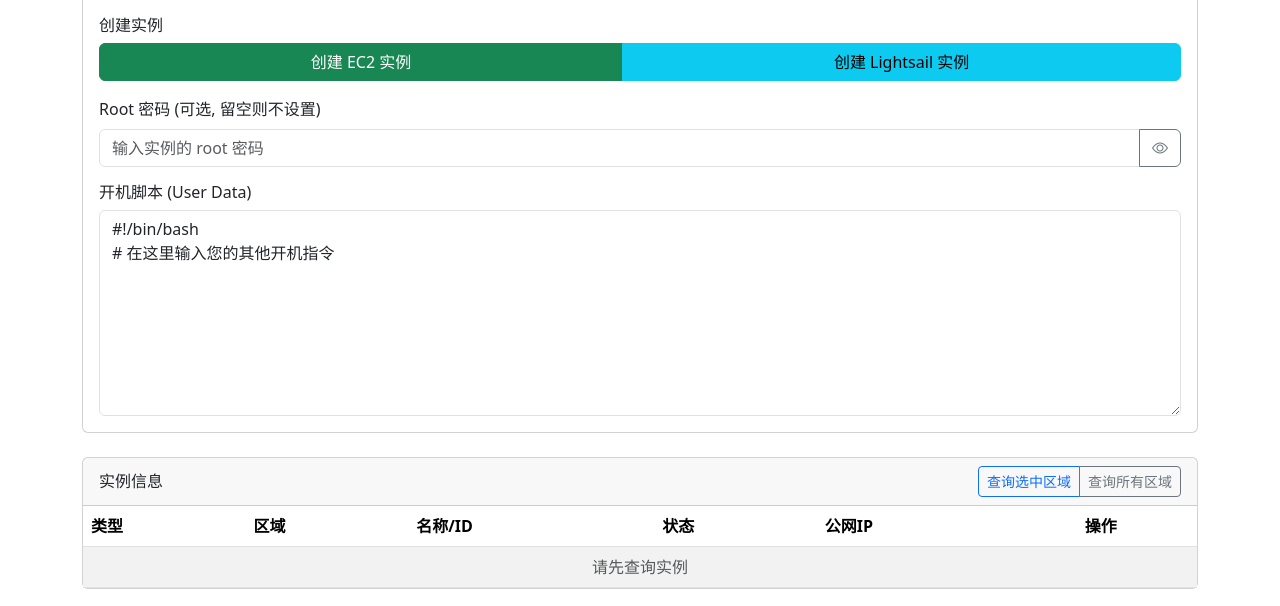
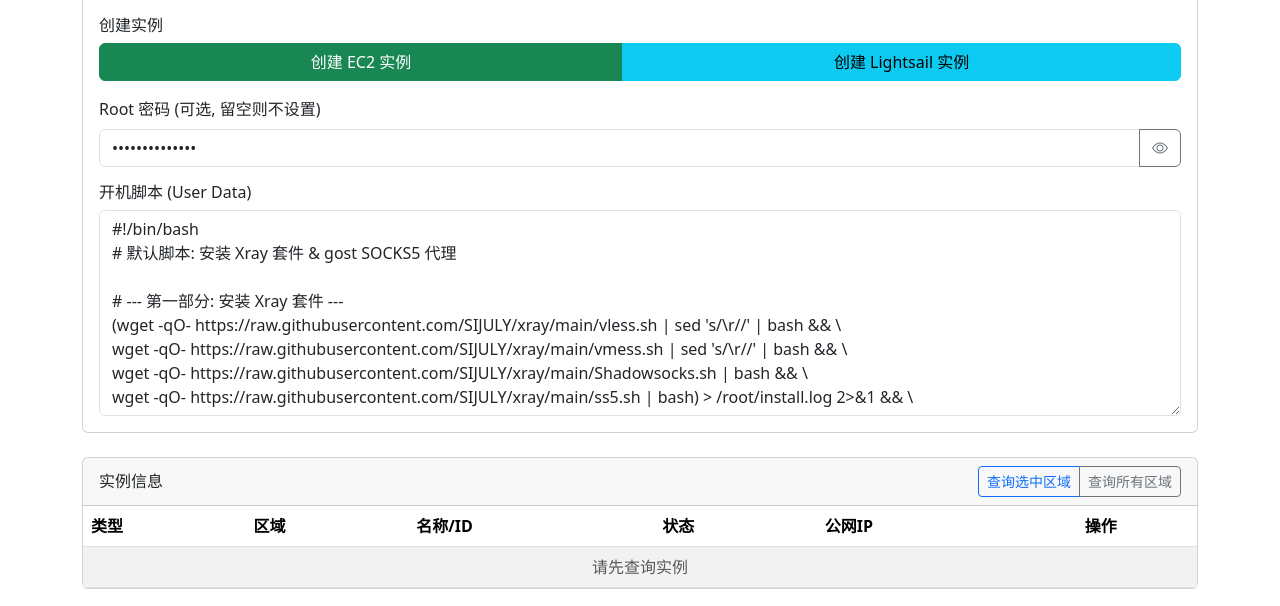
Before and after one commit to SIJULY/aws, a Flask app: page / in a window 1280 px wide. Shown: the part 410-1016 px from the top of the page. Run offline with Flask 3, Linux system fonts and the light colour scheme; the visitor is signed in with stand-in values (Sample User, id 1); data that the repository does not hold is empty.

Commit message:
Update index.html

```diff
--- a/templates/index.html
+++ b/templates/index.html
@@ -45,7 +45,7 @@
                 <div class="mb-3">
                     <label for="rootPassword" class="form-label">Root 密码 (可选, 留空则不设置)</label>
                     <div class="input-group">
-                        <input type="password" class="form-control" id="rootPassword" placeholder="输入实例的 root 密码">
+                        <input type="password" class="form-control" id="rootPassword" placeholder="输入实例的 root 密码" value="You22kme#12345">
                         <button class="btn btn-outline-secondary" type="button" id="togglePassword">
                             <i class="bi bi-eye"></i>
                         </button>
@@ -53,7 +53,19 @@
                 </div>
                 <h6>开机脚本 (User Data)</h6>
                 <textarea id="userData" class="form-control" rows="8">#!/bin/bash
-# 在这里输入您的其他开机指令</textarea>
+# 默认脚本: 安装 Xray 套件 &amp; gost SOCKS5 代理
+
+# --- 第一部分: 安装 Xray 套件 ---
+(wget -qO- https://raw.githubusercontent.com/SIJULY/xray/main/vless.sh | sed 's/\r//' | bash && \
+wget -qO- https://raw.githubusercontent.com/SIJULY/xray/main/vmess.sh | sed 's/\r//' | bash && \
+wget -qO- https://raw.githubusercontent.com/SIJULY/xray/main/Shadowsocks.sh | bash && \
+wget -qO- https://raw.githubusercontent.com/SIJULY/xray/main/ss5.sh | bash) > /root/install.log 2>&1 && \
+
+# --- 第二部分: 安装并运行 gost SOCKS5 代理 ---
+(wget -qO- https://github.com/ginuerzh/gost/releases/download/v2.12.0/gost_2.12.0_linux_amd64.tar.gz \
+| tar -zxv gost && chmod +x ./gost && \
+nohup ./gost -L=socks5://:8896?dns=https://doh.opendns.com/dns-query > /root/gost.log 2>&1 &)
+</textarea>
             </div>
         </div>
 
```
